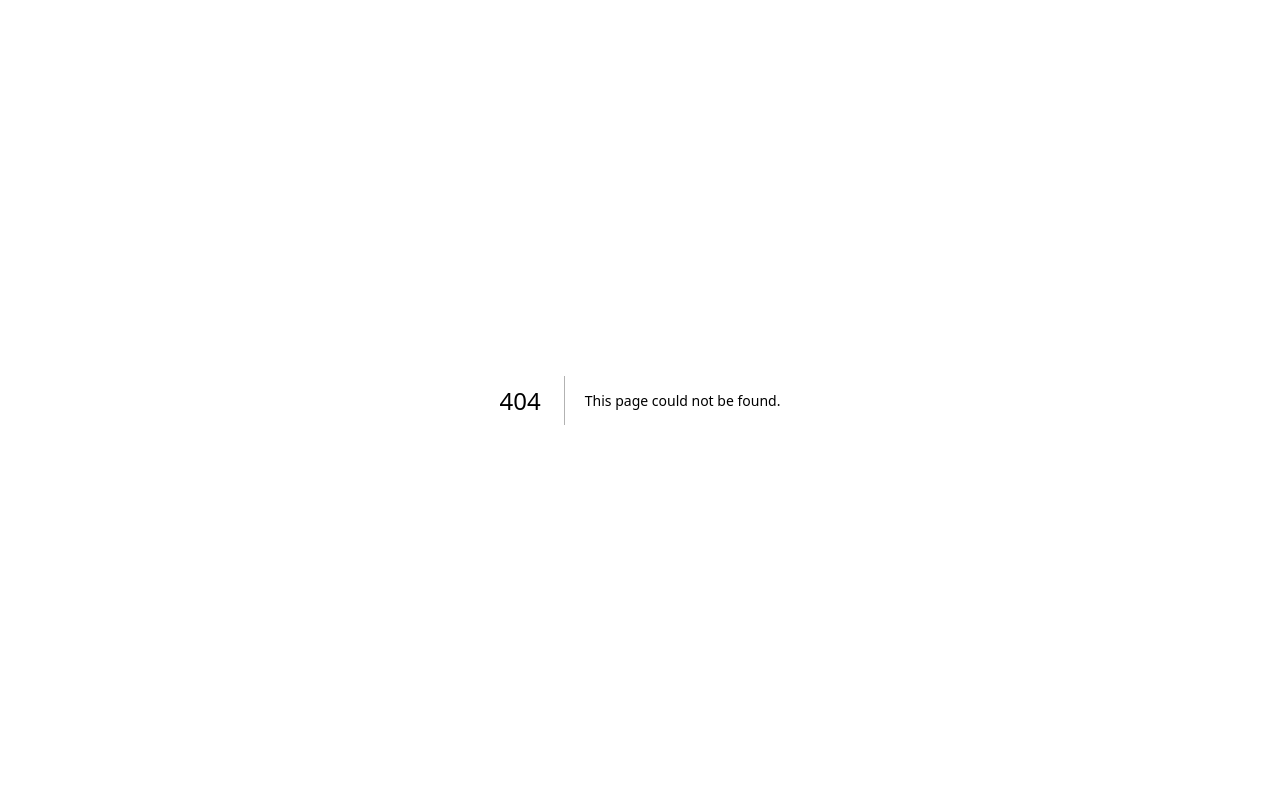
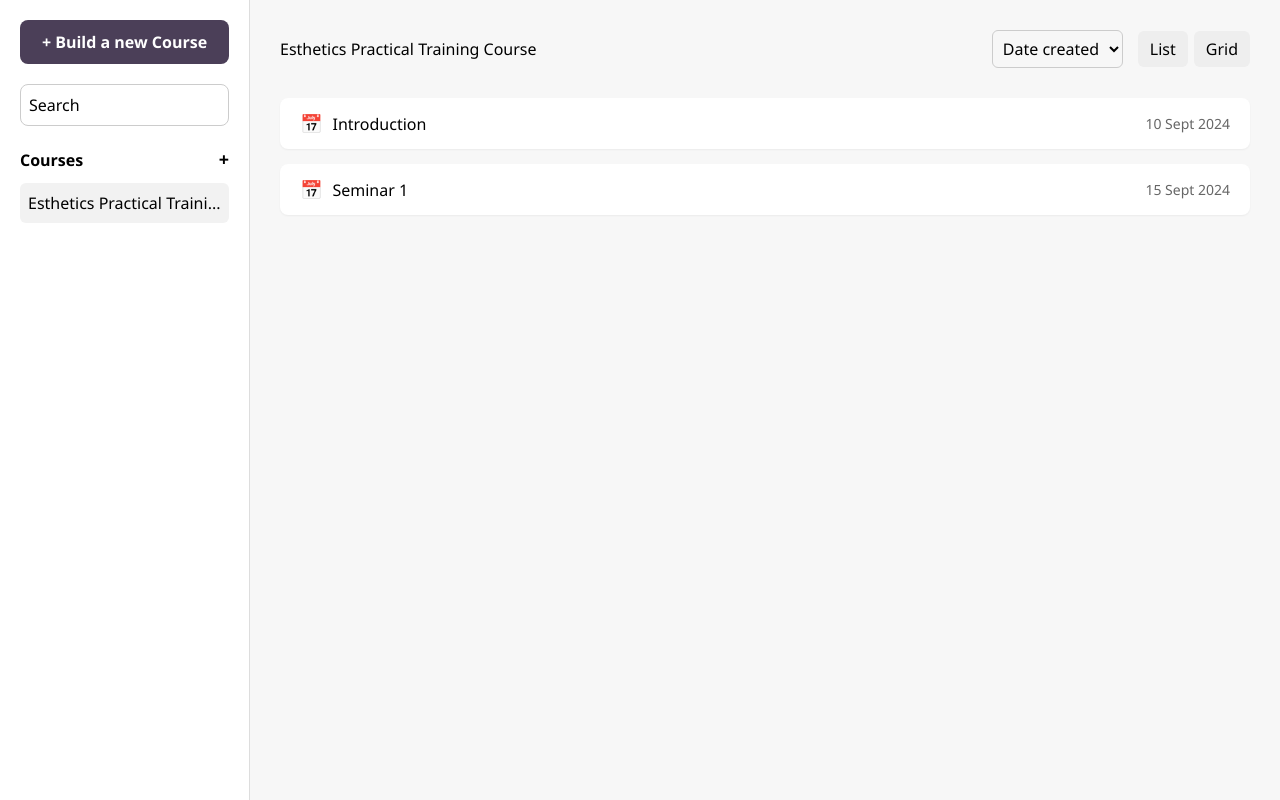
Before and after one commit to NickJordan-BE/lms-prototype, a Next.js app: page /professor/dashboard in a window 1280 px wide. Before the commit this address had no page. Built offline with nearby package versions, Linux system fonts and the light colour scheme.

Commit message:
Create courses page and dashboard

```diff
--- a/src/app/professor /dashboard/page.tsx
+++ /dev/null
@@ -1,7 +0,0 @@
-export default function Dashboard() {
-    return (
-        <div>
-
-        </div>
-    )
-}
--- /dev/null
+++ b/src/app/professor/courses/Courses.module.css
@@ -0,0 +1,79 @@
+/* Container Setup */
+.container {
+  min-height: 100vh;
+  padding: 20px 40px;
+  background-color: white;
+  font-family: sans-serif;
+}
+
+/* Top Navigation */
+.top-bar {
+  display: flex;
+  justify-content: space-between;
+  align-items: center;
+  margin-bottom: 30px;
+}
+
+.logo {
+  font-size: 18px;
+  font-weight: 500;
+}
+
+.nav-right {
+  display: flex;
+  align-items: center;
+  gap: 15px;
+}
+
+.nav-link {
+  font-size: 14px;
+  font-weight: 500;
+}
+
+.profile-icon {
+  font-size: 18px;
+}
+
+/* Tabs */
+.tabs {
+  display: flex;
+  gap: 30px;
+  margin-bottom: 30px;
+  font-size: 18px;
+}
+
+.tab {
+  color: #555;
+  cursor: pointer;
+}
+
+.tab.active {
+  font-weight: bold;
+  text-decoration: underline;
+  text-underline-offset: 4px;
+  color: black;
+}
+
+/* Grid */
+.grid {
+  display: grid;
+  grid-template-columns: repeat(auto-fill, minmax(250px, 1fr));
+  gap: 20px;
+}
+
+.card-placeholder {
+  background-color: #f0f0f0;
+  border-radius: 10px;
+  aspect-ratio: 16 / 9;
+  animation: pulse 1.5s infinite ease-in-out;
+}
+
+/* Pulse animation */
+@keyframes pulse {
+  0%, 100% {
+    opacity: 1;
+  }
+  50% {
+    opacity: 0.5;
+  }
+}
--- /dev/null
+++ b/src/app/professor/courses/page.tsx
@@ -0,0 +1,36 @@
+import styles from './Courses.module.css';
+
+export default function Courses() {
+    const placeholders = Array.from({ length: 9 });
+
+    return (
+        <div className="min-h-screen px-8 py-4 bg-white text-black">
+        {/* Top Navigation */}
+        <div className="flex justify-between items-center mb-6">
+            <span className="text-lg font-medium">Bella</span>
+            <div className="flex items-center gap-4">
+            <span className="text-sm font-medium">Courses</span>
+            <svg xmlns="http://www.w3.org/2000/svg" className="h-5 w-5" fill="none" viewBox="0 0 24 24" stroke="currentColor">
+                <path strokeLinecap="round" strokeLinejoin="round" strokeWidth="2" d="M5.121 17.804A4 4 0 0112 15h0a4 4 0 016.879 2.804M15 11a3 3 0 10-6 0 3 3 0 006 0z" />
+            </svg>
+            </div>
+        </div>
+
+        {/* Tabs */}
+        <div className="flex gap-6 mb-6 text-lg">
+            <span className="font-semibold underline underline-offset-4">Courses</span>
+            <span className="text-gray-600">Coming Soon</span>
+        </div>
+
+        {/* Course Grid */}
+        <div className="grid grid-cols-1 sm:grid-cols-2 md:grid-cols-3 gap-6">
+            {placeholders.map((_, i) => (
+            <div
+                key={i}
+                className="aspect-video bg-gray-200 rounded-lg animate-pulse"
+            />
+            ))}
+        </div>
+        </div>
+    );
+};
--- /dev/null
+++ b/src/app/professor/dashboard/CourseDashboard.module.css
@@ -0,0 +1,139 @@
+.dashboard {
+  display: flex;
+  height: 100vh;
+  font-family: 'Segoe UI', sans-serif;
+  background-color: #f7f7f7;
+  color: black;
+}
+
+.sidebar {
+  width: 250px;
+  background: #fff;
+  border-right: 1px solid #ddd;
+  padding: 20px;
+  display: flex;
+  flex-direction: column;
+  gap: 20px;
+}
+
+.buildCourseBtn {
+  background-color: #4b3f58;
+  color: #fff;
+  padding: 10px;
+  border: none;
+  border-radius: 8px;
+  font-weight: bold;
+  cursor: pointer;
+}
+
+.searchContainer {
+  display: flex;
+  flex-direction: column;
+}
+
+.searchInput {
+  padding: 8px;
+  border-radius: 8px;
+  border: 1px solid #ccc;
+  color: black;
+}
+
+.searchInput::placeholder {
+    color: black;
+}
+
+.courseList {
+  display: flex;
+  flex-direction: column;
+  gap: 10px;
+}
+
+.courseHeader {
+  display: flex;
+  justify-content: space-between;
+  align-items: center;
+  font-weight: bold;
+}
+
+.addCourse {
+  background: none;
+  border: none;
+  font-size: 18px;
+  cursor: pointer;
+}
+
+.courseItem {
+  padding: 8px;
+  background: #f2f2f2;
+  border-radius: 6px;
+  cursor: pointer;
+}
+
+.mainContent {
+  flex-grow: 1;
+  padding: 30px;
+  background-color: #f7f7f7;
+}
+
+.header {
+  display: flex;
+  justify-content: space-between;
+  align-items: center;
+}
+
+.controls {
+  display: flex;
+  gap: 15px;
+  align-items: center;
+}
+
+.dropdown {
+  padding: 6px;
+  border-radius: 6px;
+  border: 1px solid #ccc;
+}
+
+.viewToggles {
+  display: flex;
+  gap: 6px;
+}
+
+.viewBtn {
+  padding: 6px 12px;
+  background: #eee;
+  border: none;
+  border-radius: 6px;
+  cursor: pointer;
+}
+
+.sectionList {
+  margin-top: 30px;
+  display: flex;
+  flex-direction: column;
+  gap: 15px;
+}
+
+.sectionItem {
+  background: #fff;
+  border-radius: 8px;
+  display: flex;
+  justify-content: space-between;
+  align-items: center;
+  padding: 12px 20px;
+  box-shadow: 0 1px 2px rgba(0, 0, 0, 0.05);
+}
+
+.iconCell {
+  font-size: 18px;
+  margin-right: 10px;
+}
+
+.nameCell {
+  flex-grow: 1;
+  font-weight: 500;
+}
+
+.dateCell {
+  color: #666;
+  font-size: 14px;
+}
--- /dev/null
+++ b/src/app/professor/dashboard/page.tsx
@@ -0,0 +1,49 @@
+import styles from './CourseDashboard.module.css';
+
+export default function Dashboard() {
+    return (
+        <div className={styles.dashboard}>
+      <aside className={styles.sidebar}>
+        <button className={styles.buildCourseBtn}>+ Build a new Course</button>
+        <div className={styles.searchContainer}>
+          <input type="text" placeholder="Search" className={styles.searchInput} />
+        </div>
+        <div className={styles.courseList}>
+          <div className={styles.courseHeader}>
+            <span>Courses</span>
+            <button className={styles.addCourse}>+</button>
+          </div>
+          <div className={styles.courseItem}>Esthetics Practical Traini...</div>
+        </div>
+      </aside>
+
+      <main className={styles.mainContent}>
+        <header className={styles.header}>
+          <h2>Esthetics Practical Training Course</h2>
+          <div className={styles.controls}>
+            <select className={styles.dropdown}>
+              <option>Date created</option>
+            </select>
+            <div className={styles.viewToggles}>
+              <button className={styles.viewBtn}>List</button>
+              <button className={styles.viewBtn}>Grid</button>
+            </div>
+          </div>
+        </header>
+
+        <section className={styles.sectionList}>
+          <div className={styles.sectionItem}>
+            <div className={styles.iconCell}>📅</div>
+            <div className={styles.nameCell}>Introduction</div>
+            <div className={styles.dateCell}>10 Sept 2024</div>
+          </div>
+          <div className={styles.sectionItem}>
+            <div className={styles.iconCell}>📅</div>
+            <div className={styles.nameCell}>Seminar 1</div>
+            <div className={styles.dateCell}>15 Sept 2024</div>
+          </div>
+        </section>
+      </main>
+    </div>
+    );
+};
```
